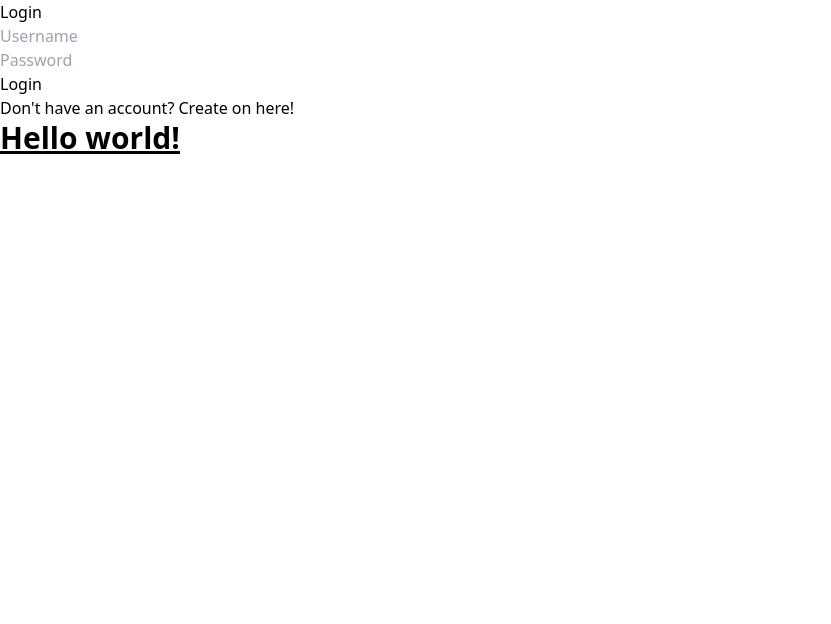
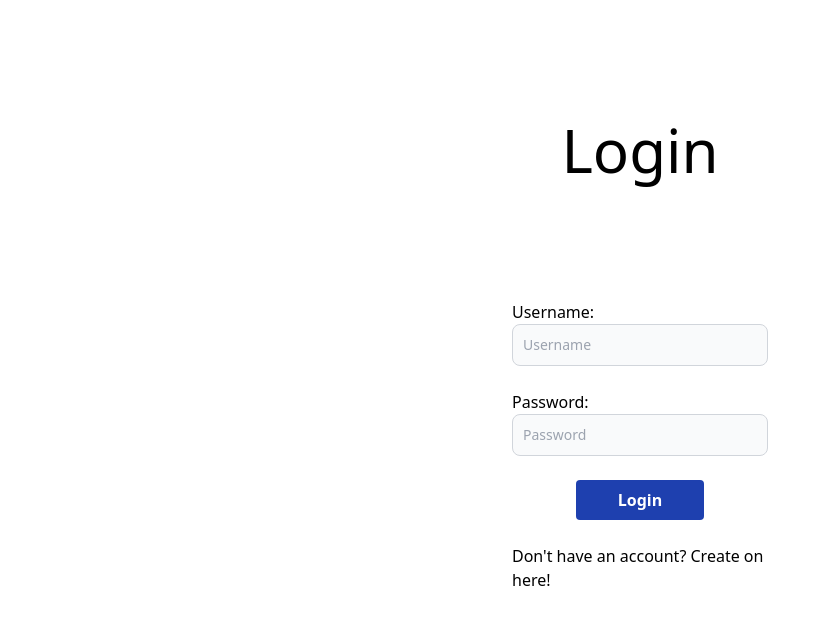
Before and after one commit to gameplandata/chompspotlight, a React (Create React App) app in the folder client/: page /login in a window 1280 px wide. Shown: the top 624 px of the page, without its empty margins (0-831 px from the left). Built offline with nearby package versions, Linux system fonts and the light colour scheme.

Commit message:
implement login page design

```diff
--- a/client/src/Pages/HomePage.js
+++ b/client/src/Pages/HomePage.js
@@ -30,7 +30,7 @@ function HomePage() {
         <div>
             <h1>Home Page</h1>
             <p>{message}</p>
-            <button onClick={goToPage1}>Go to Page 1</button>
+            <button onClick={goToPage1}>Go to Page 1</button><br/>
             <button onClick={goToLogin}>Go to Login</button>
         </div>
     );
--- a/client/src/Pages/LoginPage.js
+++ b/client/src/Pages/LoginPage.js
@@ -7,8 +7,6 @@ const LoginPage = () => {
   const [isLoggedIn, setIsLoggedIn] = useState(false);
 
   const handleLogin = () => {
-    // Here you can implement your authentication logic
-    // For simplicity, let's just check if username and password are not empty
     if (username !== '' && password !== '') {
       setIsLoggedIn(true);
     } else {
@@ -25,26 +23,40 @@ const LoginPage = () => {
         </div>
       ) : (
         <div>
-          <h1>Login</h1>
+            <h1 className="text-6xl text-center pt-[15vh]">Login</h1>
+        <div className="flex justify-center items-center pt-[15vh]">
+
+          <div className="w-1/5">
+          <span>Username:</span>
           <input
+            className="bg-gray-50 border border-gray-300 text-gray-900 text-sm rounded-lg focus:ring-blue-500 focus:border-blue-500 block w-full p-2.5 dark:bg-gray-700 dark:border-gray-600 dark:placeholder-gray-400 dark:text-white dark:focus:ring-blue-500 dark:focus:border-blue-500"
             type="text"
             placeholder="Username"
             value={username}
             onChange={(e) => setUsername(e.target.value)}
           />
           <br />
+          <span>Password:</span>
           <input
-            type="password"
+            className="bg-gray-50 border border-gray-300 text-gray-900 text-sm rounded-lg focus:ring-blue-500 focus:border-blue-500 block w-full p-2.5 dark:bg-gray-700 dark:border-gray-600 dark:placeholder-gray-400 dark:text-white dark:focus:ring-blue-500 dark:focus:border-blue-500"
+            type="text"
             placeholder="Password"
             value={password}
             onChange={(e) => setPassword(e.target.value)}
           />
           <br />
-          <button onClick={handleLogin}>Login</button>
-          <p>Don't have an account? Create on here!</p>
-          <h1 className="text-3xl font-bold underline">
-            Hello world!
-        </h1>
+          <div className="flex flex-col justify-center items-center">
+          <button
+            class="bg-blue-800 hover:bg-blue-700 text-white font-bold py-2 px-4 rounded w-1/2"
+            onClick={handleLogin}
+          >
+            Login
+          </button><br/>
+          <p>Don't have an account? Create on <span>here</span>!</p>
+          </div>
+          </div><br/>
+
+        </div>
         </div>
       )}
     </div>
--- a/client/src/input.css
+++ b/client/src/input.css
@@ -1,3 +1,7 @@
 @tailwind base;
 @tailwind components;
 @tailwind utilities;
+
+@import "tailwindcss/base";
+@import "tailwindcss/components";
+@import "tailwindcss/utilities";
--- a/client/src/output.css
+++ b/client/src/output.css
@@ -1,3 +1,9 @@
+@tailwind base;
+
+@tailwind components;
+
+@tailwind utilities;
+
 /*
 ! tailwindcss v3.4.1 | MIT License | https://tailwindcss.com
 */
@@ -435,7 +441,7 @@ video {
   display: none;
 }
 
-*, ::before, ::after {
+*, ::before, ::after{
   --tw-border-spacing-x: 0;
   --tw-border-spacing-y: 0;
   --tw-translate-x: 0;
@@ -485,7 +491,7 @@ video {
   --tw-backdrop-sepia:  ;
 }
 
-::backdrop {
+::backdrop{
   --tw-border-spacing-x: 0;
   --tw-border-spacing-y: 0;
   --tw-translate-x: 0;
@@ -534,16 +540,3 @@ video {
   --tw-backdrop-saturate:  ;
   --tw-backdrop-sepia:  ;
 }
-
-.text-3xl {
-  font-size: 1.875rem;
-  line-height: 2.25rem;
-}
-
-.font-bold {
-  font-weight: 700;
-}
-
-.underline {
-  text-decoration-line: underline;
-}
```
